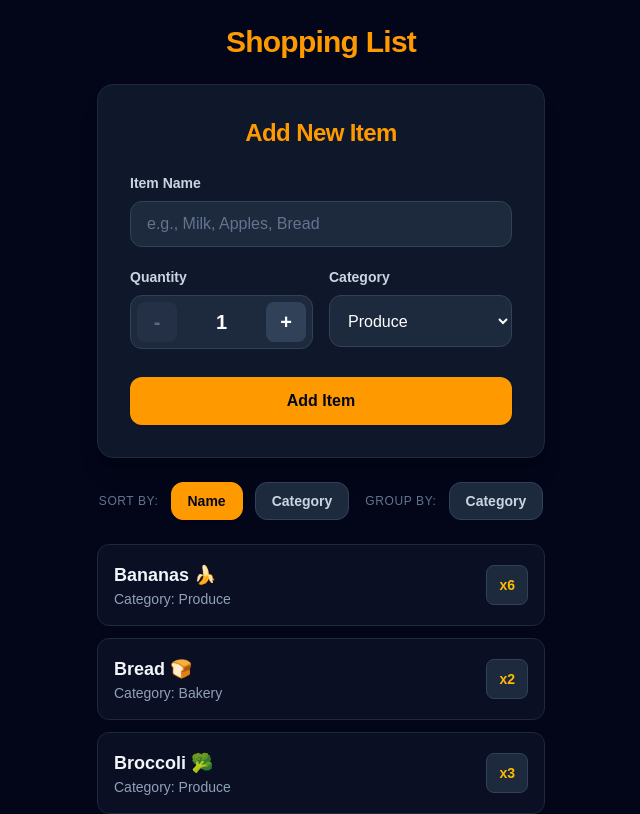
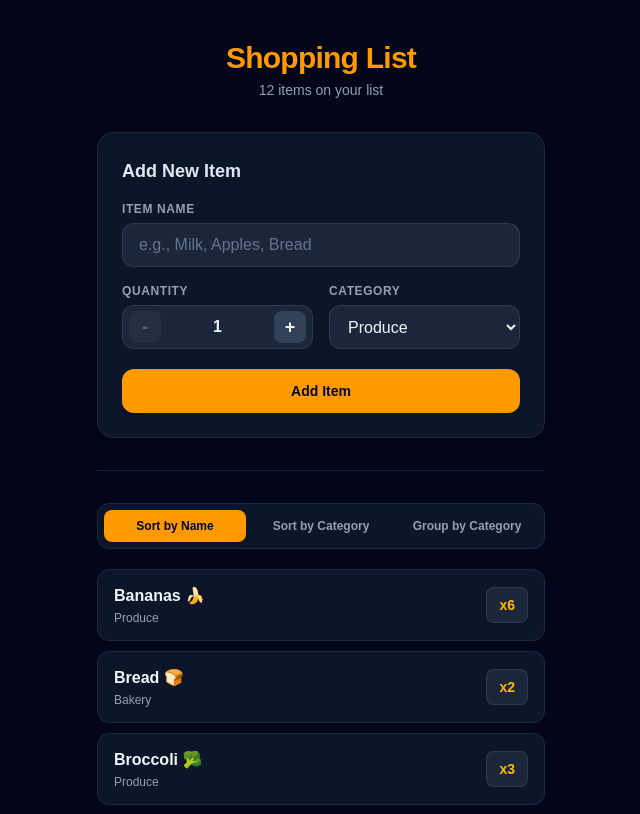
Before and after one commit to CodyLeblanc13/cprg306-assignments, a Next.js app: page /week-7 in a window 1280 px wide. Shown: the top 814 px of the page, without its empty margins (319-959 px from the left). Built offline with nearby package versions, Linux system fonts and the light colour scheme.

Commit message:
style: more cohesive styling changes

```diff
--- a/app/week-7/item-list.js
+++ b/app/week-7/item-list.js
@@ -3,7 +3,7 @@
 import { useState } from "react";
 import Item from "./item";
 
-export default function ItemList({ items }) {
+export default function ItemList({ items = [] }) {
   const [sortBy, setSortBy] = useState("name");
 
   // 1. Create a sorted copy of the items array
@@ -24,44 +24,37 @@ export default function ItemList({ items }) {
   // 3. Get an alphabetical list of the category names
   const categories = Object.keys(groupByCategory).sort();
 
-  const getButtonClass = (type) =>
-    `px-4 py-2 text-sm font-semibold rounded-xl border transition-all duration-150 active:scale-95 ${
+  const getTabClass = (type) =>
+    `flex-1 py-2 px-3 text-xs font-semibold rounded-lg transition-all duration-150 ${
       sortBy === type
-        ? "bg-amber-500 border-amber-500 text-slate-950 shadow-sm"
-        : "bg-slate-800 border-slate-700 text-slate-300 hover:bg-slate-700 hover:text-white hover:border-slate-600"
+        ? "bg-amber-500 text-slate-950 shadow-sm font-bold"
+        : "text-slate-400 hover:text-slate-200 hover:bg-slate-800/60"
     }`;
 
   return (
-    <div className="w-full max-w-md">
-      {/* Sort Controls */}
-      <div className="flex flex-wrap items-center justify-center gap-3 mb-6">
-        <span className="text-xs font-mono uppercase tracking-wider text-slate-500">
-          Sort by:
-        </span>
+    <div className="w-full space-y-5">
+      {/* Unified Segmented Sort Control */}
+      <div className="bg-slate-900/90 border border-slate-800 p-1.5 rounded-xl flex items-center gap-1">
         <button
           type="button"
           onClick={() => setSortBy("name")}
-          className={getButtonClass("name")}
+          className={getTabClass("name")}
         >
-          Name
+          Sort by Name
         </button>
         <button
           type="button"
           onClick={() => setSortBy("category")}
-          className={getButtonClass("category")}
+          className={getTabClass("category")}
         >
-          Category
+          Sort by Category
         </button>
-
-        <span className="text-xs font-mono uppercase tracking-wider text-slate-500 ml-1">
-          Group by:
-        </span>
         <button
           type="button"
           onClick={() => setSortBy("grouped")}
-          className={getButtonClass("grouped")}
+          className={getTabClass("grouped")}
         >
-          Category
+          Group by Category
         </button>
       </div>
 
@@ -69,11 +62,16 @@ export default function ItemList({ items }) {
       {sortBy === "grouped" ? (
         <div className="space-y-6">
           {categories.map((category) => (
-            <div key={category}>
-              <h3 className="text-xs font-mono uppercase tracking-widest text-amber-500 mb-2 pl-1">
-                {category}
-              </h3>
-              <ul className="w-full space-y-3">
+            <div key={category} className="space-y-2.5">
+              <div className="flex items-center justify-between px-1">
+                <h3 className="text-xs font-semibold uppercase tracking-wider text-amber-500">
+                  {category}
+                </h3>
+                <span className="text-xs text-slate-500 font-medium">
+                  {groupByCategory[category].length}
+                </span>
+              </div>
+              <ul className="w-full space-y-2.5">
                 {groupByCategory[category].map((item) => (
                   <Item key={item.id} item={item} />
                 ))}
@@ -82,7 +80,7 @@ export default function ItemList({ items }) {
           ))}
         </div>
       ) : (
-        <ul className="w-full space-y-3">
+        <ul className="w-full space-y-2.5">
           {sortedItems.map((item) => (
             <Item key={item.id} item={item} />
           ))}
--- a/app/week-7/item.js
+++ b/app/week-7/item.js
@@ -2,17 +2,17 @@ export default function Item({ item }) {
   const { name, quantity, category } = item;
 
   return (
-    <li className="flex items-center justify-between p-4 bg-slate-900/60 border border-slate-800 rounded-xl hover:border-slate-700 transition">
+    <li className="flex items-center justify-between px-4 py-3.5 bg-slate-900/90 border border-slate-800 rounded-xl hover:border-slate-700 transition">
       <div>
-        <h2 className="font-semibold text-lg text-slate-100 capitalize">
+        <h2 className="font-semibold text-base text-slate-100 capitalize">
           {name}
         </h2>
-        <p className="text-sm text-slate-400 capitalize">
-          Category: {category}
+        <p className="text-xs font-medium text-slate-400 capitalize mt-0.5">
+          {category}
         </p>
       </div>
 
-      <div className="flex items-center justify-center min-w-10 h-10 px-3 bg-slate-800 border border-slate-700 rounded-lg text-sm font-bold text-amber-400">
+      <div className="flex items-center justify-center min-w-10 h-9 px-3 bg-slate-800/90 border border-slate-700/80 rounded-lg text-sm font-bold text-amber-400">
         x{quantity}
       </div>
     </li>
--- a/app/week-7/new-item.js
+++ b/app/week-7/new-item.js
@@ -55,17 +55,17 @@ export default function NewItem({ onAddItem }) {
   ];
 
   return (
-    <div className="w-full max-w-md bg-slate-900 border border-slate-800 rounded-2xl shadow-xl p-6 sm:p-8">
-      <h2 className="text-2xl font-bold text-amber-500 mb-6 text-center tracking-tight">
+    <div className="w-full bg-slate-900/90 border border-slate-800 rounded-2xl shadow-lg p-6">
+      <h2 className="text-lg font-semibold text-slate-200 mb-4">
         Add New Item
       </h2>
 
-      <form onSubmit={handleSubmit} className="space-y-5">
+      <form onSubmit={handleSubmit} className="space-y-4">
         {/* Item Name Field */}
         <div>
           <label
             htmlFor="name"
-            className="block text-sm font-semibold text-slate-300 mb-2"
+            className="block text-xs font-semibold uppercase tracking-wider text-slate-400 mb-1.5"
           >
             Item Name
           </label>
@@ -76,7 +76,7 @@ export default function NewItem({ onAddItem }) {
             placeholder="e.g., Milk, Apples, Bread"
             value={name}
             onChange={handleNameChange}
-            className="w-full px-4 py-2.5 rounded-xl border border-slate-700 bg-slate-800 text-white placeholder-slate-500 focus:outline-none focus:ring-2 focus:ring-amber-500 focus:border-transparent transition"
+            className="w-full h-11 px-4 rounded-xl border border-slate-700/80 bg-slate-800/90 text-slate-100 placeholder-slate-500 focus:outline-none focus:ring-2 focus:ring-amber-500 focus:border-transparent transition"
           />
         </div>
 
@@ -84,26 +84,26 @@ export default function NewItem({ onAddItem }) {
         <div className="grid grid-cols-1 sm:grid-cols-2 gap-4">
           {/* Quantity Stepper */}
           <div>
-            <label className="block text-sm font-semibold text-slate-300 mb-2">
+            <label className="block text-xs font-semibold uppercase tracking-wider text-slate-400 mb-1.5">
               Quantity
             </label>
-            <div className="flex items-center justify-between bg-slate-800 border border-slate-700 rounded-xl p-1.5">
+            <div className="flex items-center justify-between h-11 bg-slate-800/90 border border-slate-700/80 rounded-xl px-1.5">
               <button
                 type="button"
                 onClick={decrement}
                 disabled={quantity <= 1}
-                className="w-10 h-10 flex items-center justify-center rounded-lg bg-slate-700 text-white font-bold text-xl hover:bg-slate-600 active:scale-95 transition disabled:opacity-30 disabled:cursor-not-allowed disabled:hover:bg-slate-700 disabled:active:scale-100"
+                className="w-8 h-8 flex items-center justify-center rounded-lg bg-slate-700 text-slate-100 font-bold text-lg hover:bg-slate-600 active:scale-95 transition disabled:opacity-30 disabled:cursor-not-allowed disabled:hover:bg-slate-700 disabled:active:scale-100"
               >
                 -
               </button>
-              <span className="text-xl font-bold text-white">
+              <span className="text-base font-bold text-slate-100">
                 {quantity}
               </span>
               <button
                 type="button"
                 onClick={increment}
                 disabled={quantity >= 20}
-                className="w-10 h-10 flex items-center justify-center rounded-lg bg-slate-700 text-white font-bold text-xl hover:bg-slate-600 active:scale-95 transition disabled:opacity-30 disabled:cursor-not-allowed disabled:hover:bg-slate-700 disabled:active:scale-100"
+                className="w-8 h-8 flex items-center justify-center rounded-lg bg-slate-700 text-slate-100 font-bold text-lg hover:bg-slate-600 active:scale-95 transition disabled:opacity-30 disabled:cursor-not-allowed disabled:hover:bg-slate-700 disabled:active:scale-100"
               >
                 +
               </button>
@@ -114,7 +114,7 @@ export default function NewItem({ onAddItem }) {
           <div>
             <label
               htmlFor="category"
-              className="block text-sm font-semibold text-slate-300 mb-2"
+              className="block text-xs font-semibold uppercase tracking-wider text-slate-400 mb-1.5"
             >
               Category
             </label>
@@ -123,7 +123,7 @@ export default function NewItem({ onAddItem }) {
               name="category"
               value={category}
               onChange={handleCategoryChange}
-              className="w-full h-[52px] px-3.5 py-2.5 rounded-xl border border-slate-700 bg-slate-800 text-white focus:outline-none focus:ring-2 focus:ring-amber-500 focus:border-transparent transition capitalize"
+              className="w-full h-11 px-3.5 rounded-xl border border-slate-700/80 bg-slate-800/90 text-slate-100 focus:outline-none focus:ring-2 focus:ring-amber-500 focus:border-transparent transition capitalize"
             >
               {categoryList.map((item) => (
                 <option key={item.value} value={item.value}>
@@ -137,7 +137,7 @@ export default function NewItem({ onAddItem }) {
         {/* Submit Button */}
         <button
           type="submit"
-          className="w-full mt-2 py-3 px-4 rounded-xl bg-amber-500 hover:bg-amber-400 active:bg-amber-600 text-slate-950 font-bold text-base shadow-sm transition duration-150 ease-in-out focus:outline-none focus:ring-2 focus:ring-amber-400 focus:ring-offset-2 focus:ring-offset-slate-900"
+          className="w-full h-11 mt-1 rounded-xl bg-amber-500 hover:bg-amber-400 active:bg-amber-600 text-slate-950 font-bold text-sm shadow-sm transition duration-150 ease-in-out focus:outline-none focus:ring-2 focus:ring-amber-400 focus:ring-offset-2 focus:ring-offset-slate-900"
         >
           Add Item
         </button>
--- a/app/week-7/page.js
+++ b/app/week-7/page.js
@@ -1,15 +1,10 @@
 "use client";
 
+import { useState } from "react";
 import ItemList from "./item-list";
 import NewItem from "./new-item";
 import itemsData from "./items.json";
 import BackHome from "../components/backhome";
-
-import { useState } from "react";
-
-// export const metadata = {
-//   title: "Shopping List",
-// };
 
 export default function Page() {
   const [items, setItems] = useState(itemsData);
@@ -18,19 +13,24 @@ export default function Page() {
     setItems((prevItems) => [...prevItems, newItem]);
   };
 
-
   return (
-    <main className="min-h-screen bg-slate-950 text-slate-100 p-6 flex flex-col items-center">
+    <main className="min-h-screen bg-slate-950 text-slate-100 py-10 px-4 flex flex-col items-center">
       <title>Shopping List</title>
-      <div className="w-full max-w-md space-y-6">
-        <header className="text-center">
+      <div className="w-full max-w-md space-y-8">
+        <header className="text-center space-y-1">
           <h1 className="text-3xl font-extrabold text-amber-500 tracking-tight">
             Shopping List
           </h1>
+          <p className="text-sm text-slate-400">
+            {items.length} {items.length === 1 ? "item" : "items"} on your list
+          </p>
         </header>
 
-        <NewItem onAddItem={handleAddItem}/>
-        <ItemList items={items}/>
+        <NewItem onAddItem={handleAddItem} />
+
+        <hr className="border-slate-800/80" />
+
+        <ItemList items={items} />
 
         <div className="flex justify-center pt-2">
           <BackHome />
```
